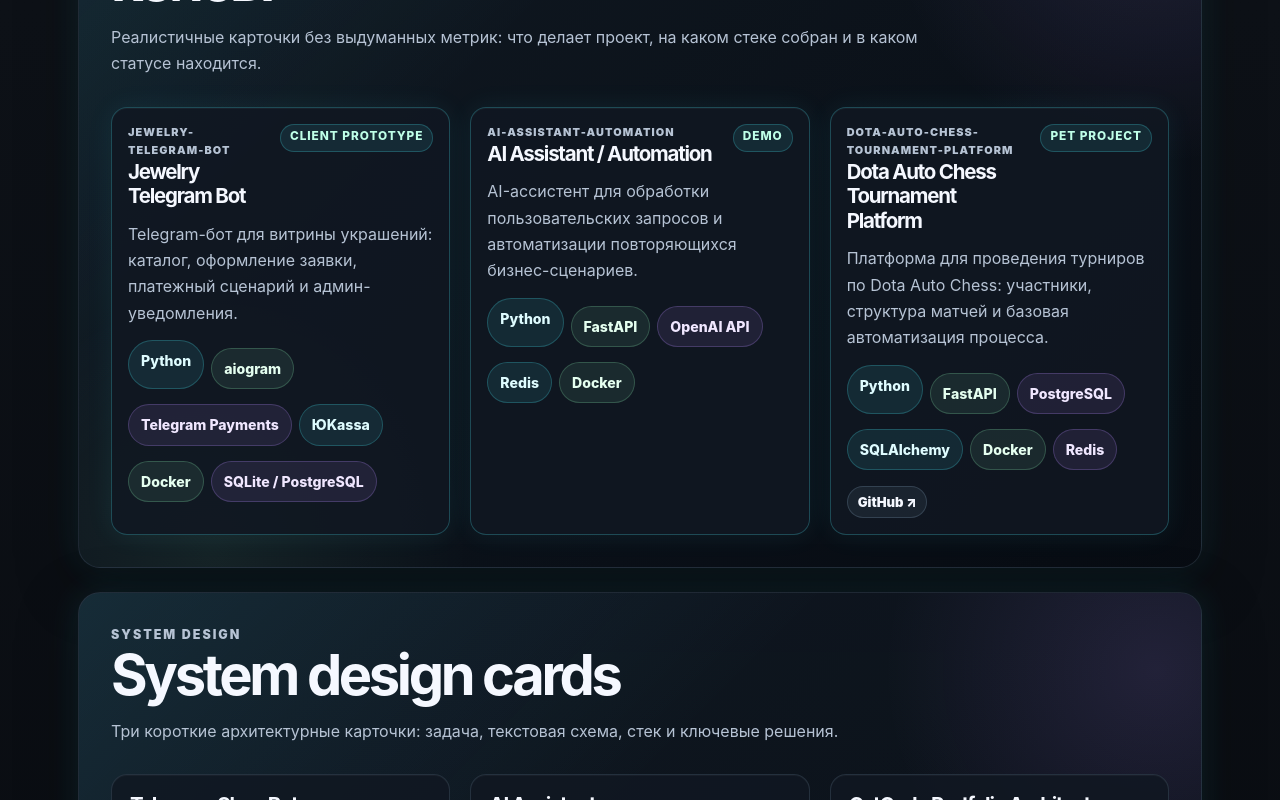
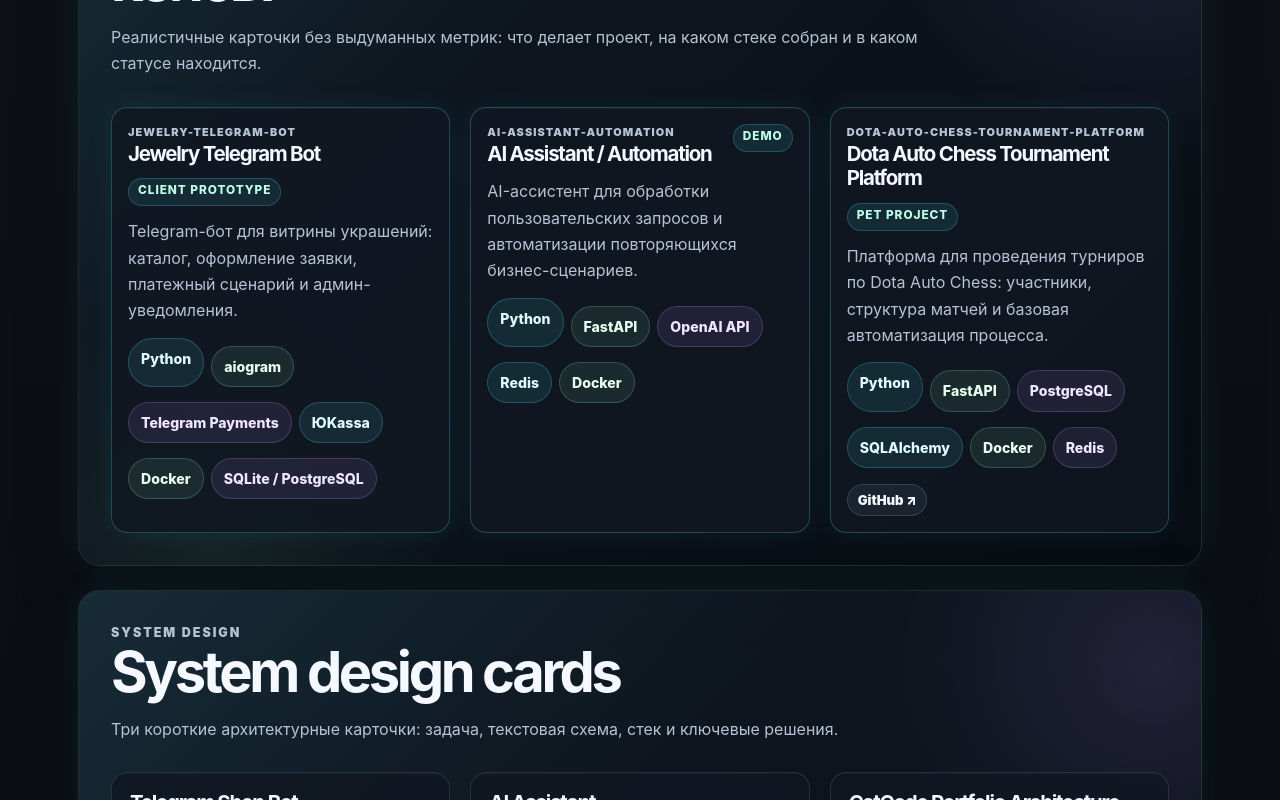
Before and after one commit to CatCodeArbelin/portfolio, a React (Vite) app in the folder frontend/: page / in a window 1280 px wide. Shown: the part 1920-2720 px from the top of the page. Built offline with nearby package versions, Linux system fonts and the light colour scheme; no server answers.

Commit message:
Fix badge chip wrapping

```diff
--- a/frontend/src/styles.css
+++ b/frontend/src/styles.css
@@ -841,6 +841,11 @@ h4 {
   justify-content: space-between;
 }
 
+.projectCardHeader {
+  flex-wrap: wrap;
+  min-width: 0;
+}
+
 .serviceCardHeader {
   justify-content: flex-start;
 }
@@ -899,7 +904,7 @@ h4 {
 .inlineList {
   display: flex;
   flex-wrap: wrap;
-  gap: 10px;
+  gap: 8px;
   padding: 0;
   margin: 0;
   list-style: none;
@@ -913,8 +918,14 @@ h4 {
 .stackBadge,
 .inlineList li,
 .statusPill {
+  width: auto;
+  min-width: 0;
+  max-width: 100%;
   padding: 8px 12px;
+  overflow-wrap: anywhere;
   color: #dffcff;
+  white-space: normal;
+  word-break: normal;
   font-size: 0.88rem;
   font-weight: 800;
   background: rgba(75, 240, 255, 0.09);
@@ -923,8 +934,14 @@ h4 {
 }
 
 .compactChip {
+  width: auto;
+  min-width: 0;
+  max-width: 100%;
   min-height: 28px;
   padding: 6px 9px;
+  overflow-wrap: anywhere;
+  white-space: normal;
+  word-break: normal;
   font-size: 0.72rem;
   line-height: 1;
 }
@@ -991,8 +1008,8 @@ h4 {
 }
 
 .statusPill {
-  flex: 0 0 auto;
-  width: fit-content;
+  flex: 0 1 auto;
+  width: auto;
   color: #bfffe8;
   font-size: 0.74rem;
   letter-spacing: 0.08em;
```
